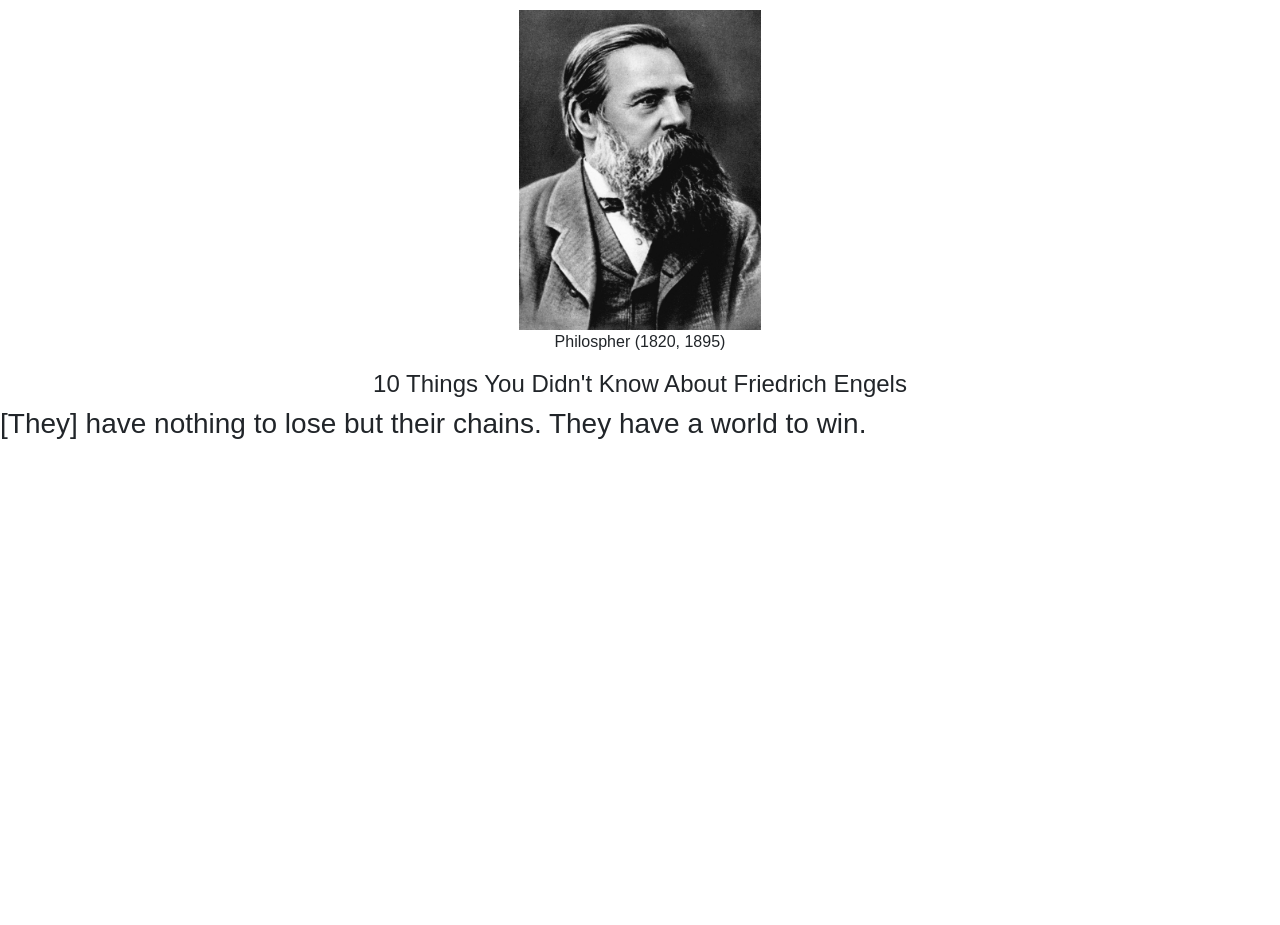
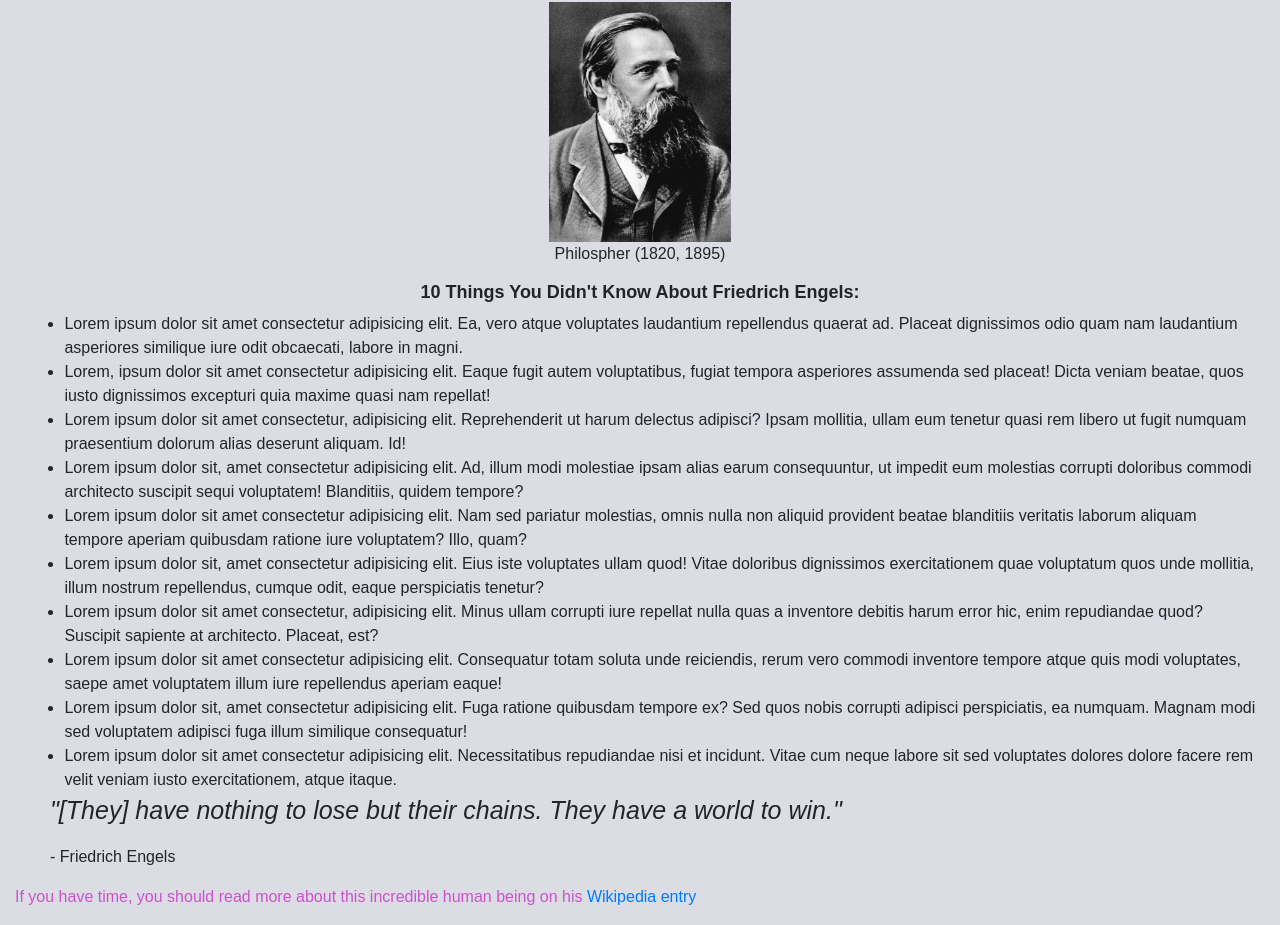
Before and after one commit to fzramos/tribute-page-fe, a plain HTML site: page index.html in a window 1280 px wide. Shown: the part 111-1036 px from the top of the page. Before the commit the page ends 800 px from the top, so only its background shows below. Drawn offline with nearby package versions, Linux system fonts and the light colour scheme.

Commit message:
Style completed -FR

```diff
--- a/css/style.css
+++ b/css/style.css
@@ -1,13 +1,45 @@
 body {
-    font-family: Arial, Helvetica, sans-serif
+    font-family: Arial, Helvetica, sans-serif;
+    background-color: #DCDCE5;
 }
-
+h1{
+    color: #6091B4;
+}
 h2{
     margin-top: 20px;
     margin-bottom: 15px;
+    color: #549767;
+    font-size: 25px;
 }
 
+h4{
+    font-size: 18px;
+    font-weight: bold;
+}
 img{
     display: block;
     margin: 0 auto;
 }
+
+ul{
+    margin: 0 -4%;
+}
+
+h3{
+    font-size: 25px;
+    margin-left:10px;
+}
+
+#quote{
+    font-size: 25px;
+
+}
+
+blockquote{
+    margin-left: 50px;
+}
+
+footer{
+    margin-left: 15px;
+    color: rgb(202, 83, 202);
+}
--- a/index.html
+++ b/index.html
@@ -8,27 +8,57 @@
 <link rel="stylesheet" href="https://cdnjs.cloudflare.com/ajax/libs/twitter-bootstrap/4.5.2/css/bootstrap.min.css">
 <link rel="stylesheet" href="https://cdnjs.cloudflare.com/ajax/libs/font-awesome/5.14.0/css/all.min.css">
 <link rel="stylesheet" href="css/style.css">
-<title>Title</title>
+<title>Engels Tribute</title>
 </head>
 <body>
+    <!--Header-->
     <div class="container h-100">
         <div class="row h-100 justify-content-center align-items-center">
             <div class="col-12 offset-*">
                 <h1 class="text-center">Friedrich Engels</h1>
                 <h2 class="text-center">An ounce of action is worth a ton of theory.</h2>
                 <figure class="text-center">
-                    <img src="images/engles.jpg" alt="Picture of Friedrich Engels" width="242.6px" height="320px">
+                    <img src="images/engles.jpg" alt="Picture of Friedrich Engels" width="181.95px" height="240px">
                     <figcaption>Philospher (1820, 1895)</figcaption>
                 </figure>
-                <h4 class="text-center">10 Things You Didn't Know About Friedrich Engels</h4>
+                <h4 class="text-center">10 Things You Didn't Know About Friedrich Engels:</h4>
             </div>
         </div>
     </div>
 
+    <!---->
+    <div class="container h-100">
+        <div class="row h-100 justify-content-center align-items-center">
+            <ul>
+                <li>Lorem ipsum dolor sit amet consectetur adipisicing elit. Ea, vero atque voluptates laudantium repellendus quaerat ad. Placeat dignissimos odio quam nam laudantium asperiores similique iure odit obcaecati, labore in magni.</li>
+                <li>Lorem, ipsum dolor sit amet consectetur adipisicing elit. Eaque fugit autem voluptatibus, fugiat tempora asperiores assumenda sed placeat! Dicta veniam beatae, quos iusto dignissimos excepturi quia maxime quasi nam repellat!</li>
+                <li>Lorem ipsum dolor sit amet consectetur, adipisicing elit. Reprehenderit ut harum delectus adipisci? Ipsam mollitia, ullam eum tenetur quasi rem libero ut fugit numquam praesentium dolorum alias deserunt aliquam. Id!</li>
+                <li>Lorem ipsum dolor sit, amet consectetur adipisicing elit. Ad, illum modi molestiae ipsam alias earum consequuntur, ut impedit eum molestias corrupti doloribus commodi architecto suscipit sequi voluptatem! Blanditiis, quidem tempore?</li>
+                <li>Lorem ipsum dolor sit amet consectetur adipisicing elit. Nam sed pariatur molestias, omnis nulla non aliquid provident beatae blanditiis veritatis laborum aliquam tempore aperiam quibusdam ratione iure voluptatem? Illo, quam?</li>
+                <li>Lorem ipsum dolor sit, amet consectetur adipisicing elit. Eius iste voluptates ullam quod! Vitae doloribus dignissimos exercitationem quae voluptatum quos unde mollitia, illum nostrum repellendus, cumque odit, eaque perspiciatis tenetur?</li>
+                <li>Lorem ipsum dolor sit amet consectetur, adipisicing elit. Minus ullam corrupti iure repellat nulla quas a inventore debitis harum error hic, enim repudiandae quod? Suscipit sapiente at architecto. Placeat, est?</li>
+                <li>Lorem ipsum dolor sit amet consectetur adipisicing elit. Consequatur totam soluta unde reiciendis, rerum vero commodi inventore tempore atque quis modi voluptates, saepe amet voluptatem illum iure repellendus aperiam eaque!</li>
+                <li>Lorem ipsum dolor sit, amet consectetur adipisicing elit. Fuga ratione quibusdam tempore ex? Sed quos nobis corrupti adipisci perspiciatis, ea numquam. Magnam modi sed voluptatem adipisci fuga illum similique consequatur!</li>
+                <li>Lorem ipsum dolor sit amet consectetur adipisicing elit. Necessitatibus repudiandae nisi et incidunt. Vitae cum neque labore sit sed voluptates dolores dolore facere rem velit veniam iusto exercitationem, atque itaque.</li>
+            </ul>
+        </div>
+      </div>
+
+      <blockquote>
+        <i id="quote">"[They] have nothing to lose but their chains. They have a world to win."</i></p>
+        <p>- Friedrich Engels</p>
+      </blockquote>
+
+      <footer>
+          <p>If you have time, you should read more about this incredible human being on his <a href="https://en.wikipedia.org/wiki/Friedrich_Engels">Wikipedia entry</a> </p>
+      </footer>
 
 
 
-    <h3>[They] have nothing to lose but their chains. They have a world to win.</h3>
+
+
+
+
 
 <script src="https://cdnjs.cloudflare.com/ajax/libs/jquery/3.5.1/jquery.slim.min.js"></script>
 <script src="https://cdnjs.cloudflare.com/ajax/libs/popper.js/1.16.1/umd/popper.min.js"></script>
```
